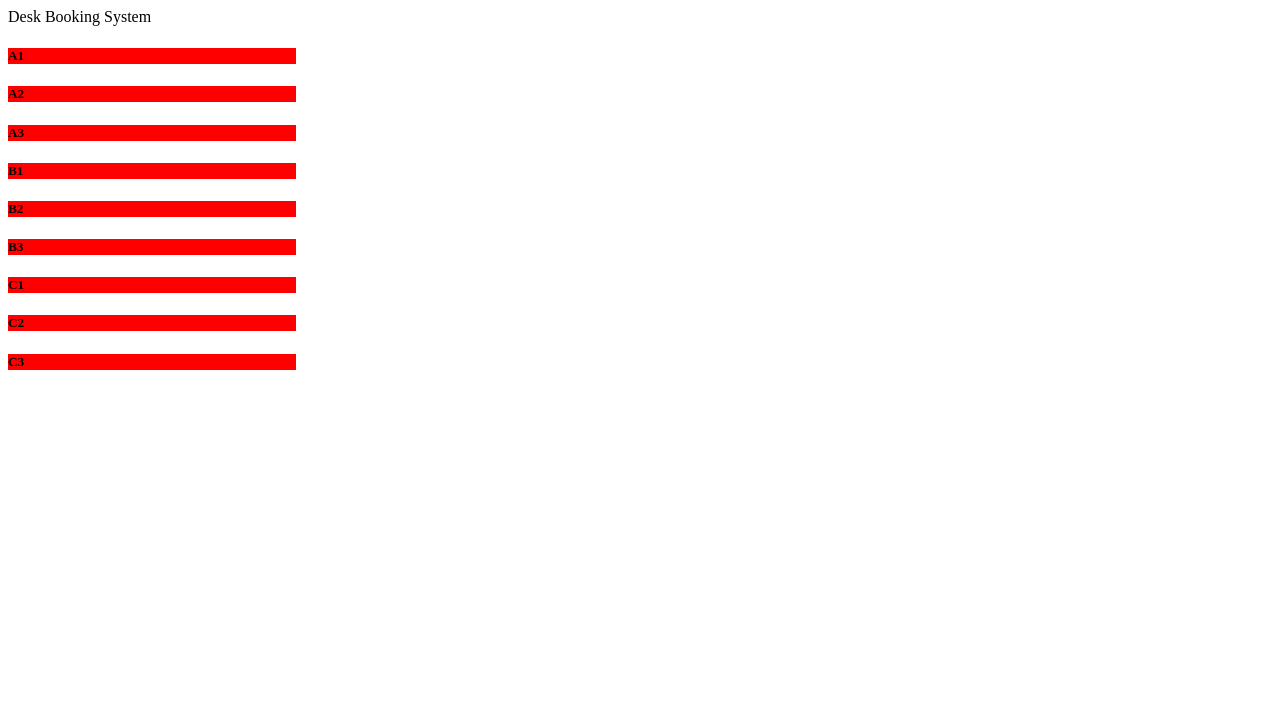
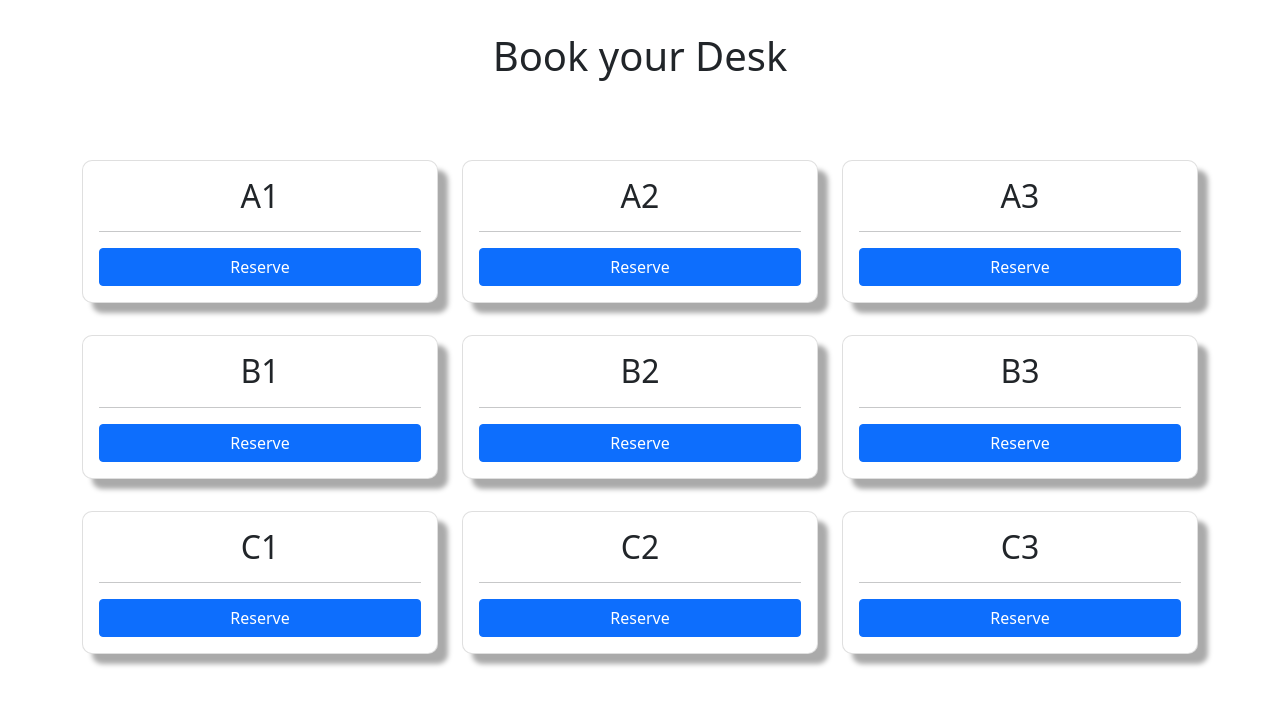
Before and after one commit to Desk-Booking-System/Desk-Booking-System, a Django app: template deskbooking/templates/deskbook.html in a window 1280 px wide. Shown: the top 706 px of the page. Run offline with Django 4.2, Linux system fonts and the light colour scheme; the template is opened without the code that fills it: values that come from a table or form of the project are taken from there, others are empty; data comes from the database, SQL or seed files in the repository; both versions use the stored data as it was after the commit.

Commit message:
Completed the front end

```diff
--- a/DeskBookingSystem/settings.py
+++ b/DeskBookingSystem/settings.py
@@ -109,6 +109,10 @@
 
 STATIC_URL = 'static/'
 
+STATICFILES_DIRS = [
+    BASE_DIR / "static"
+]
+
 # Default primary key field type
 # https://docs.djangoproject.com/en/4.1/ref/settings/#default-auto-field
 
--- a/DeskBookingSystem/urls.py
+++ b/DeskBookingSystem/urls.py
@@ -4,5 +4,5 @@
 
 urlpatterns = [
     path('admin/', admin.site.urls),
-    path('account/', include('deskbooking.urls'))
+    path('', include('deskbooking.urls'))
 ]
--- /dev/null
+++ b/deskbooking/static/index.css
@@ -0,0 +1,51 @@
+/* deskbook.html */
+#logo{
+    justify-content: center;
+    text-align: center;
+    font: bolder;
+    margin: 2rem;
+}
+.col-4{
+    margin-bottom: 2rem;
+
+}
+.card{
+    border-radius: 10px;
+    box-shadow: 10px 10px 5px #aaaaaa;
+}
+h2{
+    text-align: center;
+}
+button{
+    width: 100%;
+}
+
+
+/* account.html */
+
+.container{
+    margin-top: 5rem;
+}
+#bx{
+    border-radius: 1rem;
+
+}
+#crd{
+    padding: 2.5rem;
+}
+
+input{
+    width: 100%;
+}
+
+.error{
+    color: red;
+    font: bold;
+    margin-bottom: 1rem;
+}
+
+.success{
+    color: green;
+    font: bold;
+    margin-bottom: 1rem;
+}
--- a/deskbooking/templates/base.html
+++ b/deskbooking/templates/base.html
@@ -2,15 +2,21 @@
 <!DOCTYPE html>
 <html lang="en">
 <head>
+   <link href="https://cdn.jsdelivr.net/npm/bootstrap@5.0.2/dist/css/bootstrap.min.css" rel="stylesheet" integrity="sha384-EVSTQN3/azprG1Anm3QDgpJLIm9Nao0Yz1ztcQTwFspd3yD65VohhpuuCOmLASjC" crossorigin="anonymous">
+   <link rel="stylesheet" href="{% static 'index.css' %}">
  <title>{% block title %}{% endblock %}</title>
-</head>
+</head >
+
 <body>
+
  <div id="header">
- <span class="logo">Desk Booking System</span>
  </div>
+
  <div id="content">
     {% block content %}
     {% endblock %}
     </div>
+      <script src="https://cdn.jsdelivr.net/npm/@popperjs/core@2.9.2/dist/umd/popper.min.js" integrity="sha384-IQsoLXl5PILFhosVNubq5LC7Qb9DXgDA9i+tQ8Zj3iwWAwPtgFTxbJ8NT4GN1R8p" crossorigin="anonymous"></script>
+      <script src="https://cdn.jsdelivr.net/npm/bootstrap@5.0.2/dist/js/bootstrap.min.js" integrity="sha384-cVKIPhGWiC2Al4u+LWgxfKTRIcfu0JTxR+EQDz/bgldoEyl4H0zUF0QKbrJ0EcQF" crossorigin="anonymous"></script>
    </body>
    </html>
--- a/deskbooking/templates/deskbook.html
+++ b/deskbooking/templates/deskbook.html
@@ -2,10 +2,54 @@
 
 {% block title %}Deskbook{% endblock %}
 {% block content %}
-{% for desk in desks %}
-<div class="card" style="width: 18rem; background-color:red;">
-    <div class="card-body"><h5 class="card-title">{{ desk.desk_name}}</h5>
+<h1 class="logo" id="logo">Book your Desk</h1>
+
+<div class="container">
+    <div class="row">
+        {% for desk in desks %}
+        <div class="col-4">
+            <div class="card" >
+                <div class="card-body">
+                    <h2 class="card-title">
+
+                    {{ desk.desk_name}}
+
+                    </h2>
+                    <hr >
+                    <button type="button" class="btn btn-primary" data-bs-toggle="modal" data-bs-target="#id{{desk.id}}" >
+                        Reserve
+                    </button>
+
+        <div class="modal fade" id="id{{desk.id}}" data-bs-backdrop="static" data-bs-keyboard="false" tabindex="-1" aria-labelledby="staticBackdropLabel" aria-hidden="true">
+            <div class="modal-dialog">
+                <div class="modal-content">
+                    <div class="modal-header">
+                    <h1 class="modal-title fs-5" id="staticBackdropLabel">{{desk.desk_name}}</h1>
+                    <button type="button" class="btn-close" data-bs-dismiss="modal" aria-label="Close"></button>
+                    </div>
+                    <div class="modal-body">
+                    <label >Enter your name:</label>
+                    <br />
+                    <input type="text" placeholder="Your name" label="Enter your name" />
+                    <br />
+                    <br />
+                    <label >Enter the date you will come:</label>
+                    <br />
+                    <input type="date" label="Enter the date you will come" />
+                    </div>
+                    <div class="modal-footer">
+                    <button type="button" class="btn btn-secondary" data-bs-dismiss="modal">Close</button>
+                    <button type="button" class="btn btn-primary">Save</button>
+                    </div>
+                </div>
+            </div>
+        </div>
     </div>
 </div>
+</div>
 {% endfor %}
+    </div>
+</div>
+
+
 {% endblock %}
--- a/deskbooking/urls.py
+++ b/deskbooking/urls.py
@@ -4,7 +4,7 @@
 from .views.DeskViews import add_desk, Desks
 
 urlpatterns = [
- path('login/', user_login, name='login'),
+ path('', user_login, name='login'),
  path('deskbook/', Desks, name='deskbook'),
 
 ]
```
Also changed, not shown: deskbooking/templates/404.html (+1 -11 lines), deskbooking/templates/account.html (+15 -9 lines), db.sqlite3.
